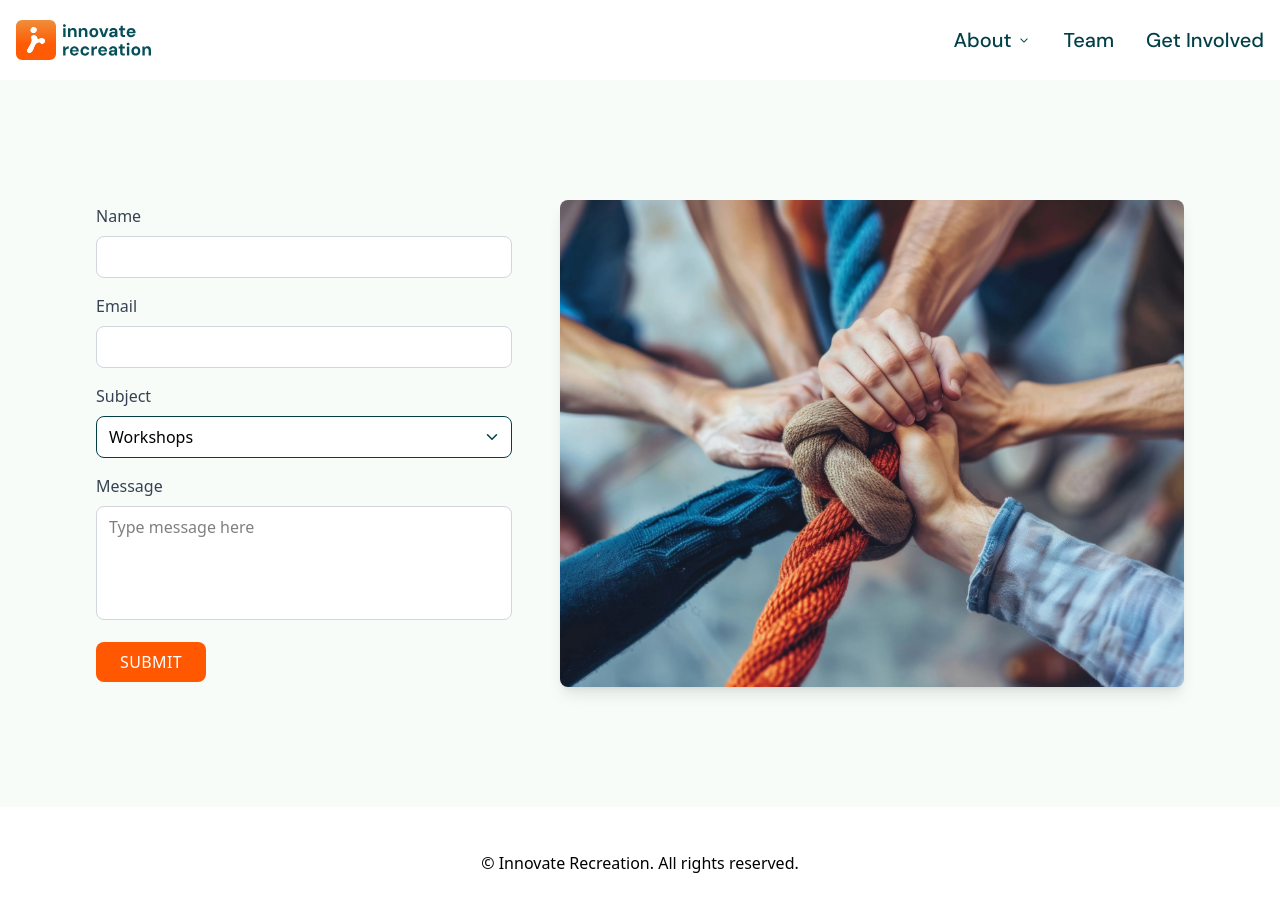
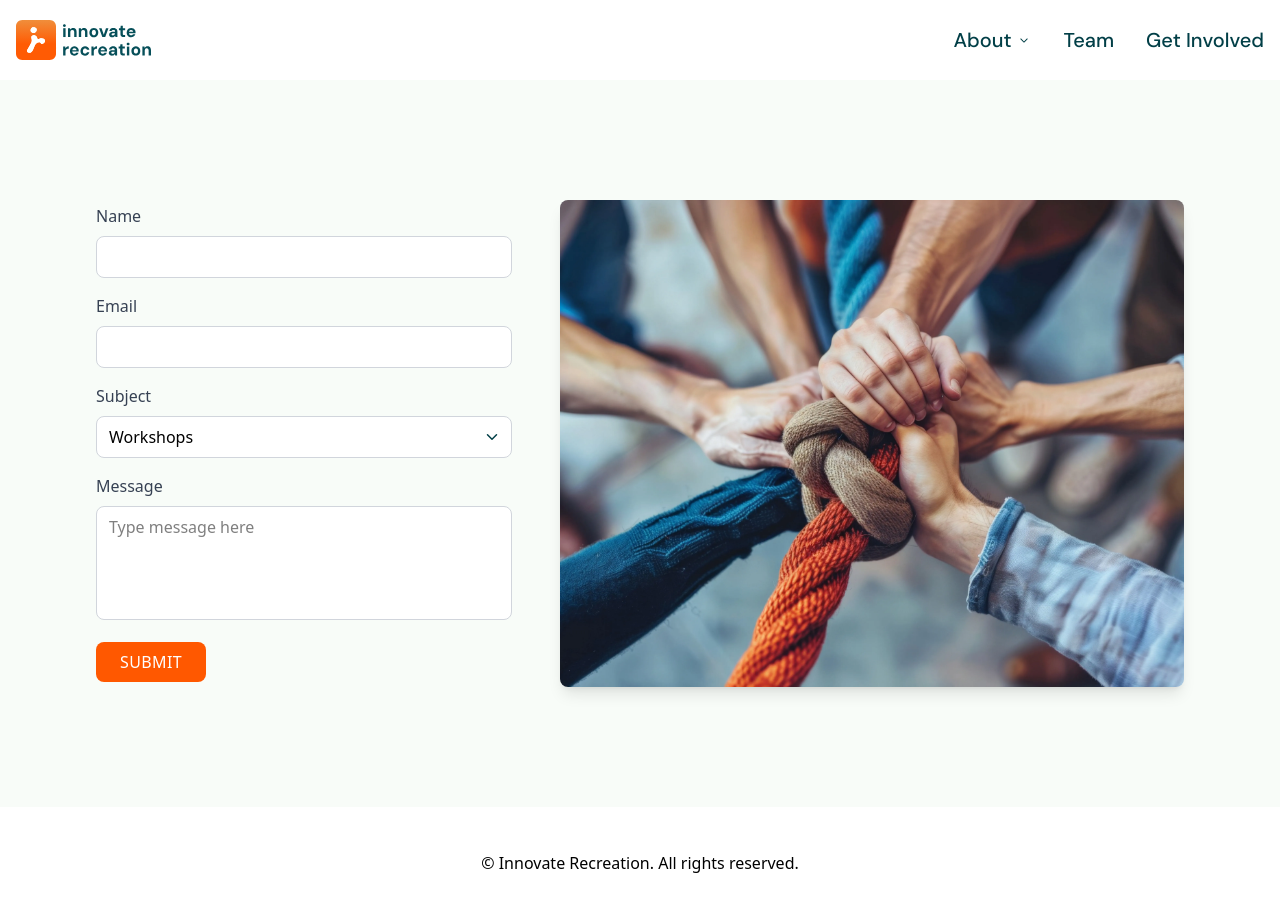
Before and after one commit to langararec/IDEAS-website, a React (Vite) app in the folder frontend/: page /get-involved in a window 1280 px wide. Shown: the top 912 px of the page. Built offline with nearby package versions, Linux system fonts and the light colour scheme.

Commit message:
fixed color

```diff
--- a/frontend/src/pages/Get-Involved/GetInvolved.tsx
+++ b/frontend/src/pages/Get-Involved/GetInvolved.tsx
@@ -59,7 +59,7 @@ const GetInvolvedForm = () => {
                                     id="subject"
                                     name="subject"
                                     required
-                                    className="w-full px-3 py-2 border border-primary rounded-lg focus:ring-2 focus:ring-primary appearance-none bg-white hover:cursor-pointer pr-10"
+                                    className="w-full px-3 py-2 border border-gray-300 rounded-lg focus:ring-2 focus:ring-primary appearance-none bg-white hover:cursor-pointer pr-10"
                                 >
                                     <option value="Workshops">Workshops</option>
                                     <option value="Updates">Updates</option>
```
